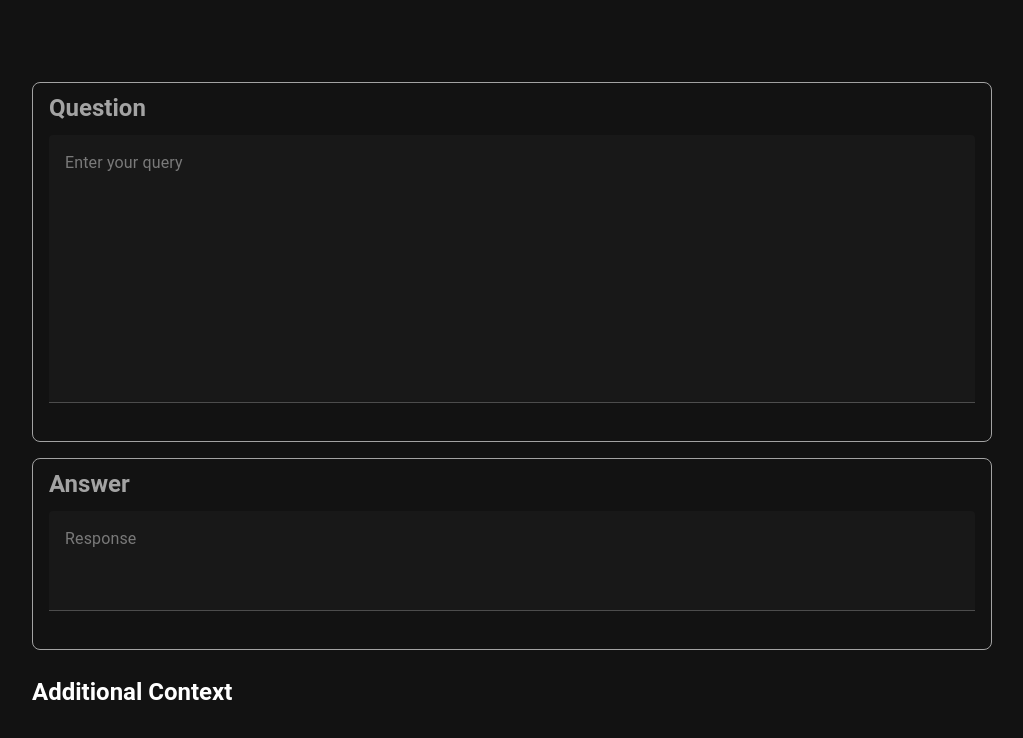
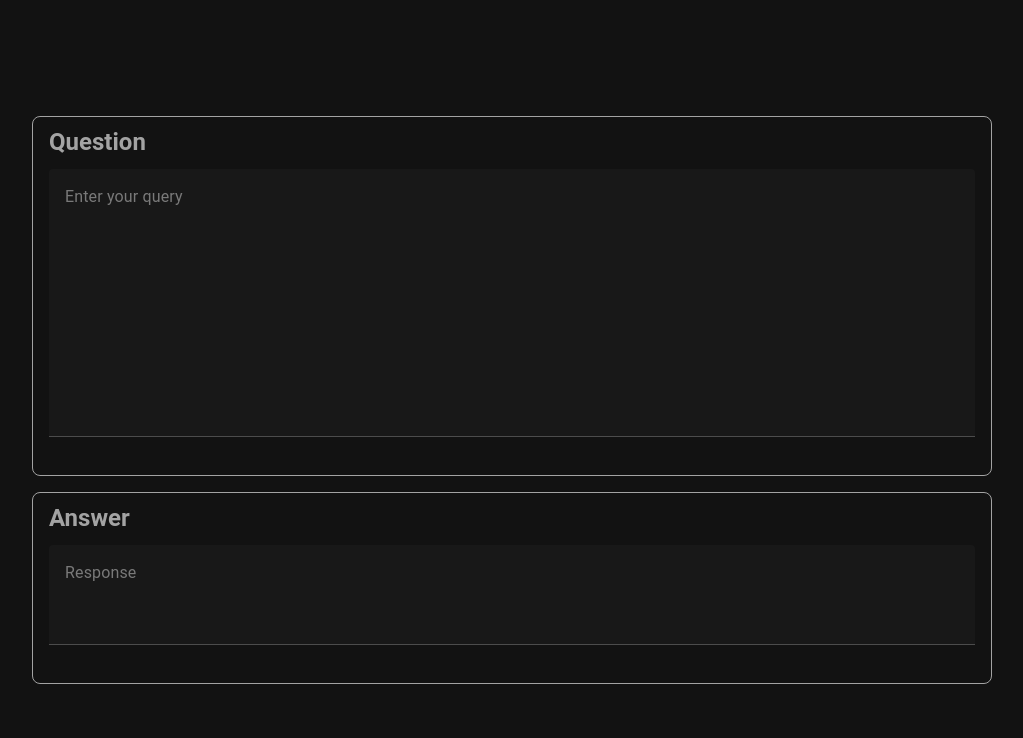
Before and after one commit to exhuma/juudge-ui, a Vue app: page / in a window 1280 px wide. Shown: the top 738 px of the page, without its empty margins (128-1151 px from the left). Built offline with nearby package versions, Linux system fonts and the light colour scheme.

Commit message:
Fix typo

```diff
--- a/src/components/QueryPage.vue
+++ b/src/components/QueryPage.vue
@@ -46,7 +46,7 @@
           />
         </v-card-text>
       </v-card>
-      <h2 vi-if="contexts.length > 0"
+      <h2 v-if="contexts.length > 0"
         style="max-width: 60rem; margin: 1em auto;"
         >Additional Context</h2>
       <v-card
```
